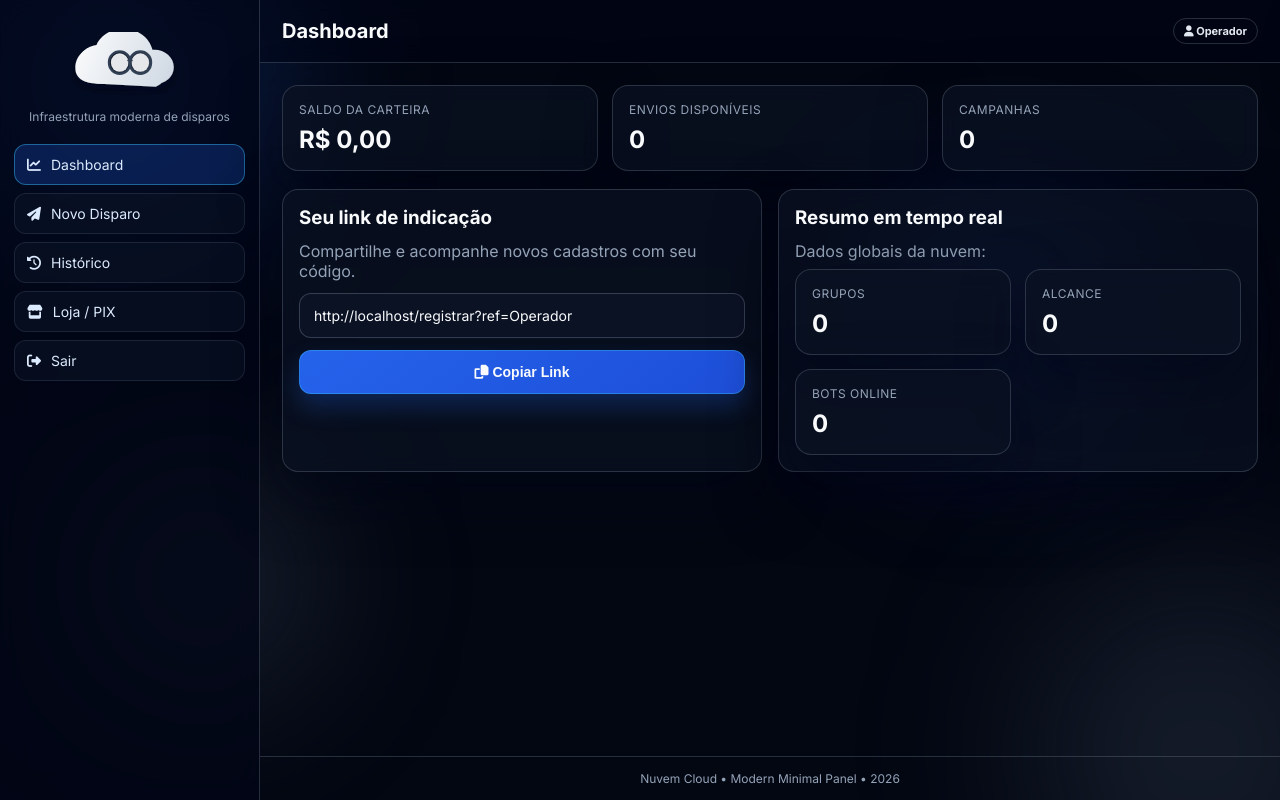
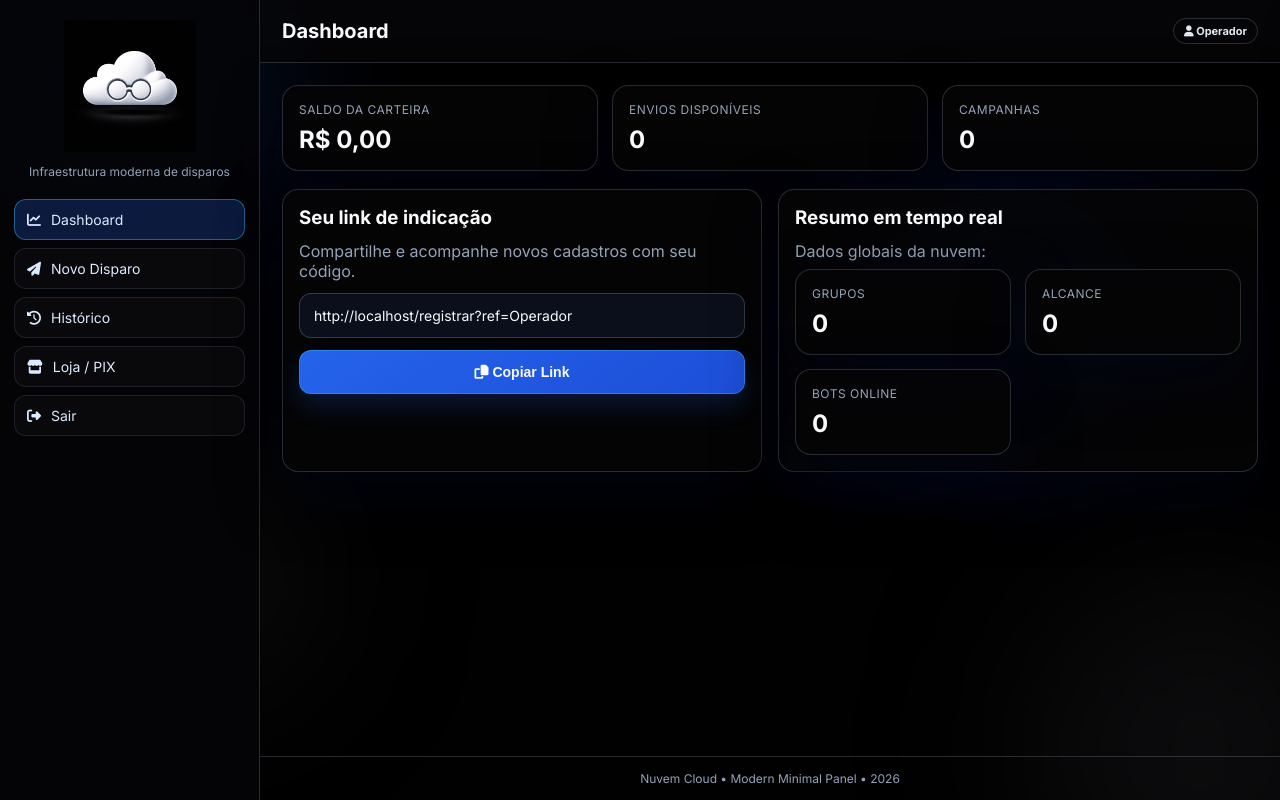
Before and after one commit to victorgabri121211-creator/nando, a PHP site: page /homer.php in a window 1280 px wide. Run offline with PHP 8.4, Linux system fonts and the light colour scheme.

Commit message:
Update logo and shift palette to black-first theme
Co-authored-by: victorgabri121211-creator <victorgabri121211-creator@users.noreply.github.com>

```diff
--- a/assets/theme.css
+++ b/assets/theme.css
@@ -1,14 +1,14 @@
 :root {
-    --bg-main: #030712;
-    --bg-soft: #0b1222;
-    --bg-card: rgba(11, 18, 34, 0.68);
-    --bg-card-strong: rgba(10, 17, 31, 0.9);
+    --bg-main: #010101;
+    --bg-soft: #070707;
+    --bg-card: rgba(6, 6, 7, 0.82);
+    --bg-card-strong: rgba(10, 10, 11, 0.94);
     --border-color: rgba(148, 163, 184, 0.25);
     --text-main: #f8fafc;
     --text-muted: #94a3b8;
-    --blue: #3b82f6;
-    --blue-strong: #1d4ed8;
-    --blue-soft: #60a5fa;
+    --blue: #2563eb;
+    --blue-strong: #1e40af;
+    --blue-soft: #38bdf8;
     --danger: #f87171;
     --success: #34d399;
     --radius-lg: 24px;
@@ -52,13 +52,13 @@ body.site-body::after {
 body.site-body::before {
     top: -90px;
     left: -60px;
-    background: rgba(37, 99, 235, 0.26);
+    background: rgba(37, 99, 235, 0.16);
 }
 
 body.site-body::after {
     bottom: -120px;
     right: -90px;
-    background: rgba(71, 85, 105, 0.28);
+    background: rgba(40, 40, 45, 0.32);
 }
 
 .ambient {
@@ -69,7 +69,7 @@ body.site-body::after {
     filter: blur(72px);
     pointer-events: none;
     z-index: 0;
-    background: rgba(30, 64, 175, 0.3);
+    background: rgba(37, 99, 235, 0.2);
 }
 
 .ambient.one {
@@ -80,7 +80,7 @@ body.site-body::after {
 .ambient.two {
     bottom: 12%;
     left: 6%;
-    background: rgba(71, 85, 105, 0.28);
+    background: rgba(22, 22, 24, 0.42);
 }
 
 .auth-wrapper {
@@ -94,7 +94,7 @@ body.site-body::after {
 
 .auth-card {
     width: min(100%, 460px);
-    background: linear-gradient(155deg, rgba(30, 41, 59, 0.62), rgba(15, 23, 42, 0.78));
+    background: linear-gradient(155deg, rgba(12, 12, 14, 0.9), rgba(6, 6, 8, 0.88));
     border: 1px solid var(--border-color);
     border-radius: var(--radius-lg);
     backdrop-filter: blur(16px);
@@ -206,13 +206,13 @@ select:focus {
     background: linear-gradient(145deg, #2563eb, #1d4ed8);
     color: #f8fafc;
     padding: 13px 16px;
-    box-shadow: 0 12px 24px rgba(37, 99, 235, 0.28);
+    box-shadow: 0 12px 24px rgba(37, 99, 235, 0.2);
 }
 
 .btn-submit:hover,
 .btn-primary:hover {
     transform: translateY(-1px);
-    box-shadow: 0 16px 30px rgba(37, 99, 235, 0.34);
+    box-shadow: 0 16px 30px rgba(37, 99, 235, 0.25);
 }
 
 .btn-primary:disabled,
@@ -224,7 +224,7 @@ select:focus {
 .btn-secondary {
     width: 100%;
     border: 1px solid rgba(148, 163, 184, 0.28);
-    background: rgba(15, 23, 42, 0.78);
+    background: rgba(10, 10, 12, 0.9);
     color: #dbeafe;
     padding: 12px;
 }
@@ -260,7 +260,7 @@ select:focus {
     padding: 14px 16px;
     border-radius: 12px;
     border: 1px solid rgba(148, 163, 184, 0.4);
-    background: rgba(15, 23, 42, 0.9);
+    background: rgba(8, 8, 10, 0.92);
     color: var(--text-main);
     box-shadow: var(--shadow-xl);
     backdrop-filter: blur(10px);
@@ -291,7 +291,7 @@ select:focus {
 }
 
 .sidebar {
-    background: rgba(2, 6, 23, 0.72);
+    background: rgba(5, 5, 7, 0.88);
     border-right: 1px solid var(--border-color);
     backdrop-filter: blur(14px);
     -webkit-backdrop-filter: blur(14px);
@@ -326,7 +326,7 @@ select:focus {
     gap: 10px;
     color: #dbeafe;
     text-decoration: none;
-    background: rgba(15, 23, 42, 0.45);
+    background: rgba(12, 12, 14, 0.82);
     border: 1px solid rgba(71, 85, 105, 0.32);
     border-radius: 12px;
     padding: 11px 12px;
@@ -354,7 +354,7 @@ select:focus {
     gap: 12px;
     padding: 18px 22px;
     border-bottom: 1px solid var(--border-color);
-    background: rgba(2, 6, 23, 0.45);
+    background: rgba(7, 7, 9, 0.8);
     backdrop-filter: blur(10px);
     -webkit-backdrop-filter: blur(10px);
 }
@@ -432,7 +432,7 @@ select:focus {
     height: 9px;
     border-radius: 999px;
     overflow: hidden;
-    background: rgba(15, 23, 42, 0.95);
+    background: rgba(4, 4, 5, 0.95);
     border: 1px solid rgba(148, 163, 184, 0.22);
 }
 
@@ -445,7 +445,7 @@ select:focus {
 
 .promo-box {
     border: 1px dashed rgba(249, 115, 22, 0.55);
-    background: rgba(249, 115, 22, 0.08);
+    background: rgba(249, 115, 22, 0.06);
     border-radius: 12px;
     padding: 12px;
     margin-bottom: 14px;
@@ -472,7 +472,7 @@ select:focus {
     border: 1px dashed rgba(56, 189, 248, 0.5);
     border-radius: 12px;
     padding: 14px;
-    background: rgba(15, 23, 42, 0.45);
+    background: rgba(9, 9, 11, 0.86);
     text-align: center;
 }
 
@@ -519,7 +519,7 @@ select:focus {
     width: min(92vw, 360px);
     border-radius: 18px;
     border: 1px solid rgba(34, 197, 94, 0.36);
-    background: rgba(15, 23, 42, 0.92);
+    background: rgba(8, 8, 10, 0.95);
     text-align: center;
     padding: 24px 20px;
     box-shadow: var(--shadow-xl);
--- a/homer.php
+++ b/homer.php
@@ -61,7 +61,7 @@ if (isset($link_indicacao) && !empty($link_indicacao)) {
     <div class="app-shell">
         <aside id="sidebar" class="sidebar">
             <div class="sidebar-brand">
-                <img src="/assets/nuvem-logo.svg" alt="Nuvem Cloud">
+                <img src="/assets/logo.png" alt="Nuvem Cloud">
                 <p>Infraestrutura moderna de disparos</p>
             </div>
 
--- a/login.php
+++ b/login.php
@@ -27,7 +27,7 @@
     <div class="auth-wrapper">
         <div class="auth-card">
             <div class="brand">
-                <img src="/assets/nuvem-logo.svg" class="brand-logo" alt="Nuvem Cloud">
+                <img src="/assets/logo.png" class="brand-logo" alt="Nuvem Cloud">
                 <h1>Nuvem Cloud</h1>
                 <p>Acesso rápido ao seu painel moderno de campanhas.</p>
             </div>
--- a/registrar.php
+++ b/registrar.php
@@ -24,7 +24,7 @@ $afiliado = isset($_GET['ref']) ? $_GET['ref'] : '';
     <div class="auth-wrapper">
         <div class="auth-card">
             <div class="brand">
-                <img src="/assets/nuvem-logo.svg" class="brand-logo" alt="Nuvem Cloud">
+                <img src="/assets/logo.png" class="brand-logo" alt="Nuvem Cloud">
                 <h1>Nuvem Cloud</h1>
                 <p>Crie sua conta e comece a disparar em minutos.</p>
             </div>
```
Also changed, not shown: assets/logo.png (added).
